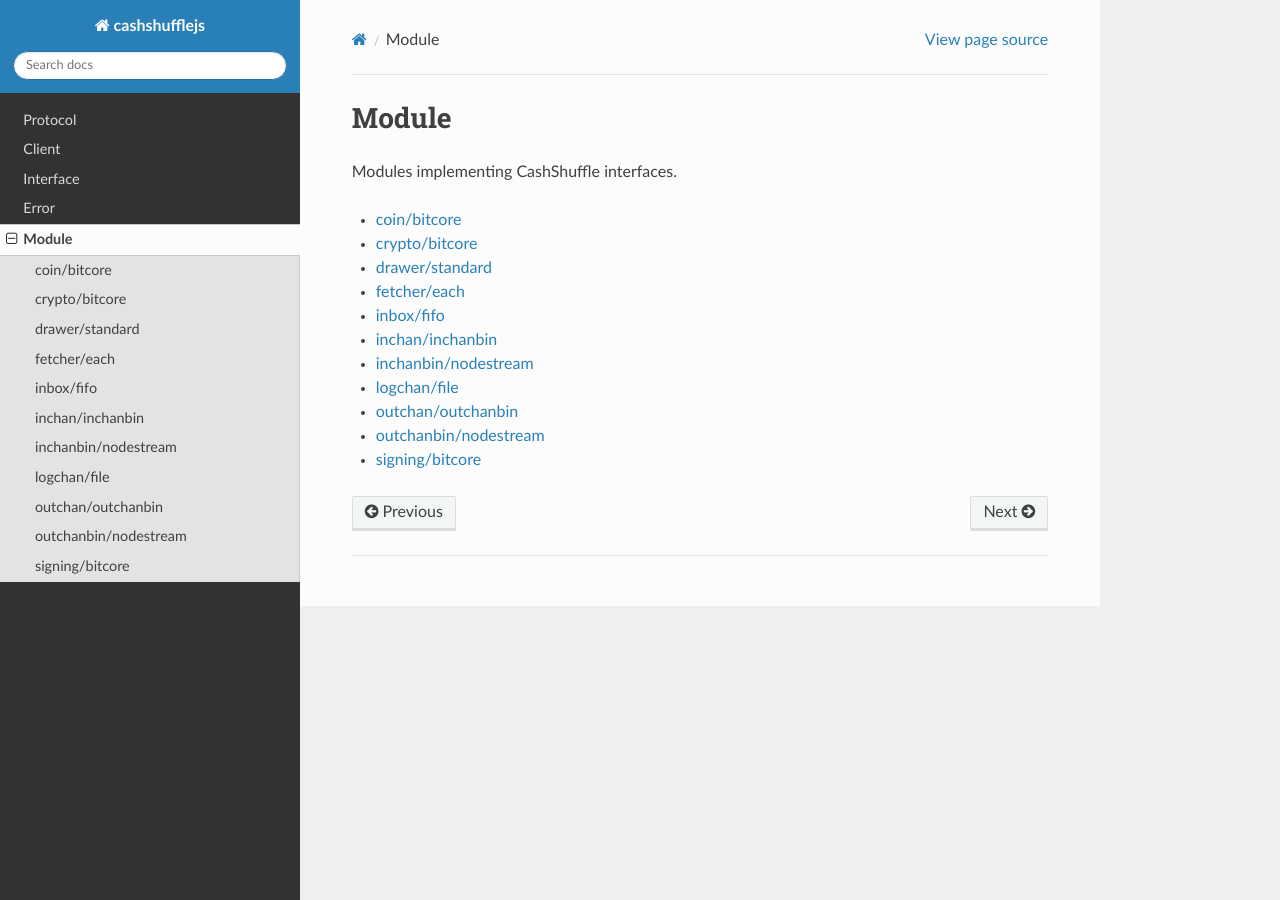
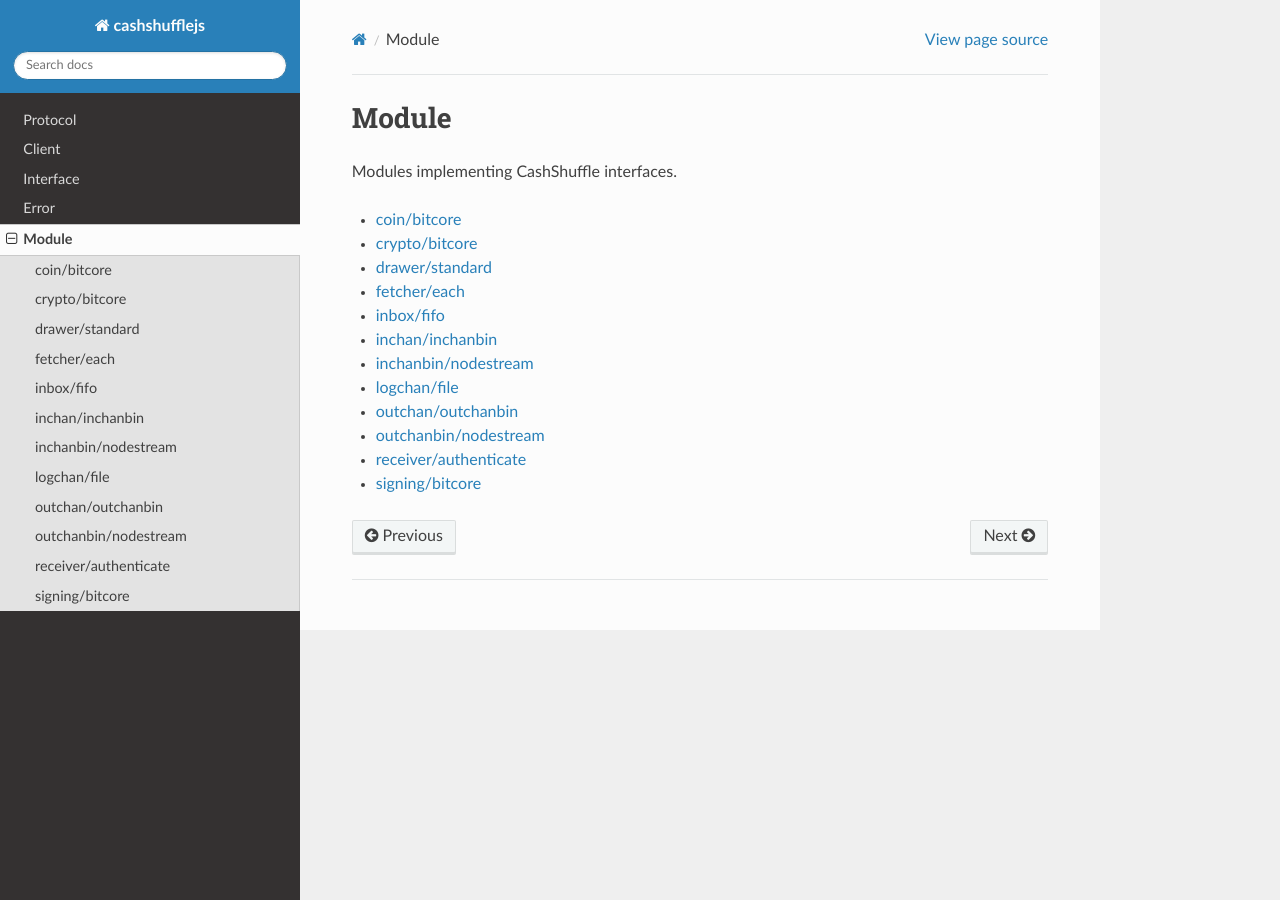
Before and after one commit to bookmoons/cashshufflejs, a Sphinx documentation site: the page built from doc/module.rst, in a window 1280 px wide. Built offline with Sphinx 7.4.7 and the Read the Docs theme 2.0.0, drawn with Linux system fonts in a browser that asks for light colours.

Commit message:
doc: Add receiver/authenticate

```diff
--- a/doc/module.rst
+++ b/doc/module.rst
@@ -14,4 +14,5 @@
    module/logchan/file
    module/outchan/outchanbin
    module/outchanbin/nodestream
+   module/receiver/authenticate
    module/signing/bitcore
--- /dev/null
+++ b/doc/module/receiver/authenticate.rst
@@ -0,0 +1,5 @@
+receiver/authenticate
+---------------------
+
+.. automodule:: receiver/authenticate
+   :members:
```
